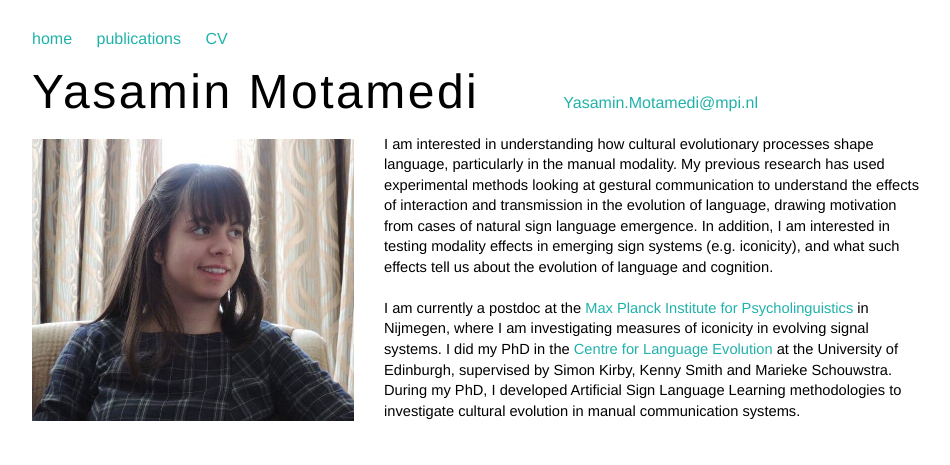
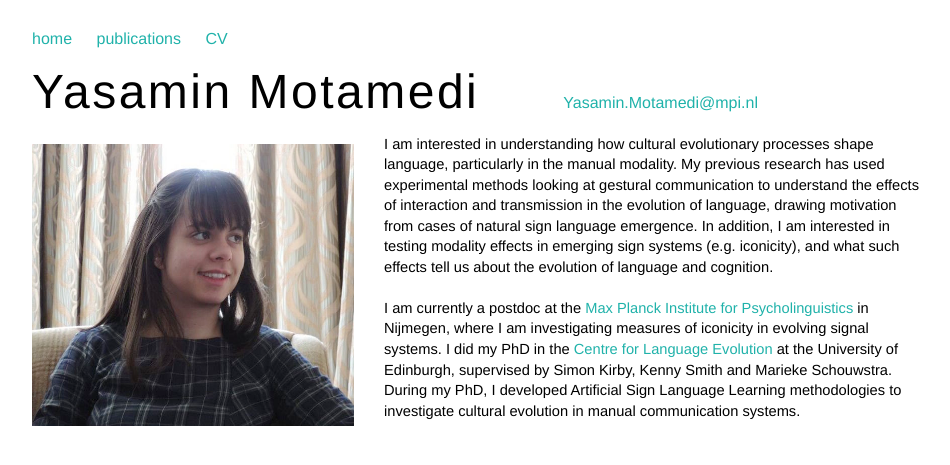
Before and after one commit to ymotamedi/ymotamedi.github.io, a Jekyll site: the page built from index.html, in a window 1280 px wide. Shown: the top 465 px of the page, without its empty margins (160-1110 px from the left). Built offline with Jekyll 4.4.1, drawn with Linux system fonts in a browser that asks for light colours.

Commit message:
Update index.html

```diff
--- a/index.html
+++ b/index.html
@@ -5,7 +5,7 @@
 
 <p>
 
-  <img src="ym_web2.jpeg" style="float:left;width:322px;height:282px;margin-right:30px;margin-top:5px;margin-bottom:30px">
+  <img src="ym_web2.jpeg" style="float:left;width:322px;height:282px;margin-right:30px;margin-top:10px;margin-bottom:30px">
 
   I am interested in understanding how cultural evolutionary processes shape language, particularly in the manual modality. My
   previous research has used experimental methods looking at gestural communication to understand the effects of interaction and transmission in the evolution of language,
```
